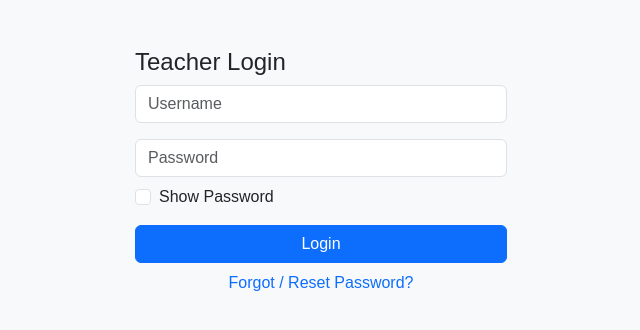
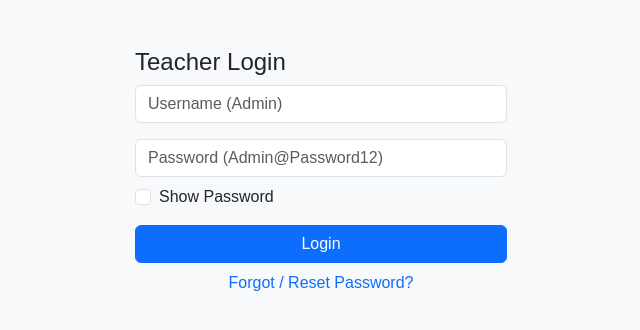
Before and after one commit to AsifScripts/Teacher_Student_Portal, a Flask app: page / in a window 1280 px wide. Shown: the top 330 px of the page, without its empty margins (319-959 px from the left). Run offline with Flask 3, Linux system fonts and the light colour scheme.

Commit message:
Update login.html
Setup credentials for Teacher login

```diff
--- a/templates/login.html
+++ b/templates/login.html
@@ -23,9 +23,9 @@
             {% endif %}
 
             <form method="post" action="/login">
-                <input type="text" name="username" class="form-control mb-3" placeholder="Username" required>
+                <input type="text" name="username" class="form-control mb-3" placeholder="Username (Admin)" required>
 
-                <input type="password" name="password" id="password" class="form-control mb-2" placeholder="Password"
+                <input type="password" name="password" id="password" class="form-control mb-2" placeholder="Password (Admin@Password12)"
                     required>
 
                 <!-- Show/Hide Password -->
```
